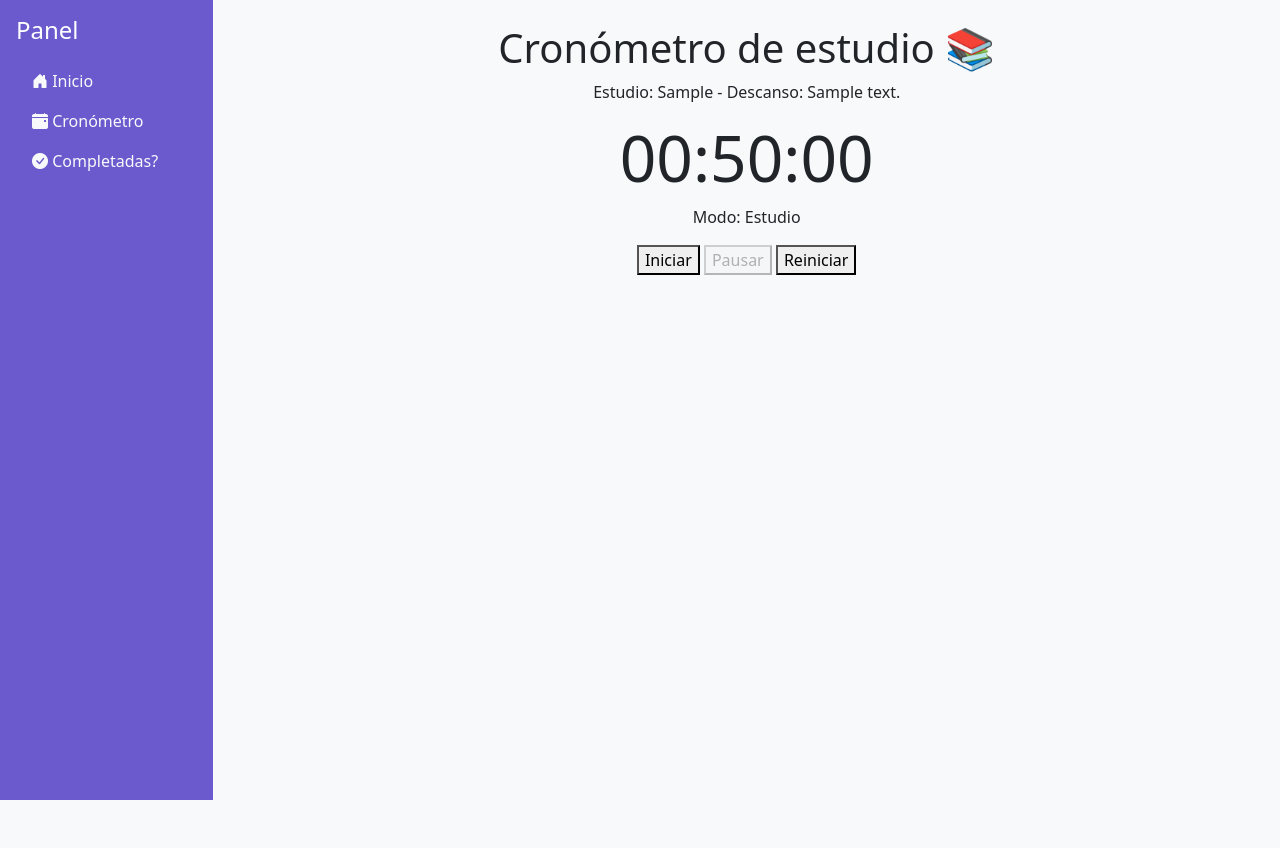
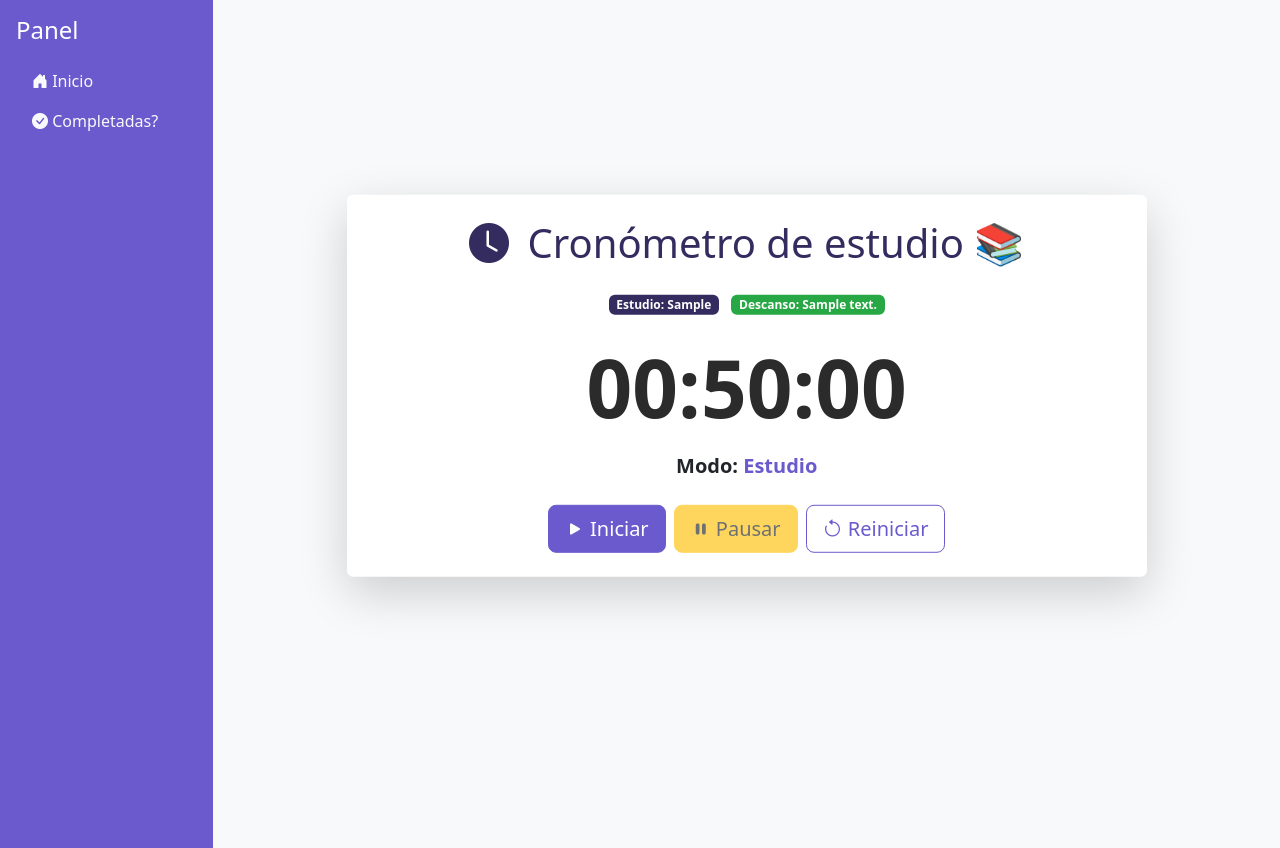
Before and after one commit to Nadia-Carrasco1/DueDate-, a Django app: template Interfaz/templates/cronometro_page.html in a window 1280 px wide. Shown: the part 56-904 px from the top of the page. Before the commit the page ends 856 px from the top, so only its background shows below. Run offline with Django 5.2, Linux system fonts and the light colour scheme; the template is opened without the code that fills it: most values are stand-ins (such as "Sample title", 1, 10 or a date in 2020).

Commit message:
CSS de cronometro y url en context processors

```diff
--- a/Interfaz/context_processors.py
+++ b/Interfaz/context_processors.py
@@ -1,7 +1,8 @@
 # Interfaz/context_processors.py
-from .models import CalendarioPage
+from .models import CalendarioPage, CronometroPage
 
 def global_pages(request):
     return {
-        "calendario_page": CalendarioPage.objects.live().first()
+        "calendario_page": CalendarioPage.objects.live().first(),
+        "cronometro_page": CronometroPage.objects.live().first(),
     }
--- a/Interfaz/templates/Base.html
+++ b/Interfaz/templates/Base.html
@@ -68,11 +68,10 @@
     </li>
 
     <li class="nav-item">
-      <a class="nav-link" href="cronometro/">
-        <i class="bi bi-calendar-event-fill"></i> Cronómetro
-      </a>
       {% if cronometro_page %}
-
+        <a class="nav-link" href="cronometro/">
+          <i class="bi bi-clock-fill"></i> Cronómetro
+        </a>
       {% endif %}
     </li>
 
--- a/Interfaz/templates/cronometro_page.html
+++ b/Interfaz/templates/cronometro_page.html
@@ -1,19 +1,86 @@
 {% extends "Base.html" %}
 
 {% block content %}
-    <div style="max-width: 600px; margin: 0 auto; text-align: center;">
-    <h1>Cronómetro de estudio 📚</h1>
-    <p>Estudio: {{ page.tiempo_estudio }} - Descanso: {{ page.tiempo_descanso }}</p>
+    <style>
+        .text-main-violet {
+            color: #6a5acd !important;
+        }
+        .text-main-black {
+            color: rgb(44, 43, 43) !important;
+        }
+        .btn-main-violet {
+            background-color: #6a5acd !important;
+            border-color: #6a5acd !important;
+            color: #fff !important;
+        }
+        .btn-outline-main-violet {
+            color: #6a5acd !important;
+            border-color: #6a5acd !important;
+        }
 
-    <h2 id="tiempo-visor" style="font-size: 4em;">00:00:00</h2>
-    <p id="modo-actual">Modo: Estudio</p>
+        .text-dark-violet {
+            color: #342c5f !important;
+        }
+        .bg-dark-violet {
+            background-color: #342c5f !important;
+            color: #fff !important;
+        }
+        .bg-green {
+            background-color: #28a745 !important;
+            color: #fff !important;
+        }
+        .text-green {
+            color: #28a745 !important;
+        }
 
-    <div>
-        <button id="btn-iniciar">Iniciar</button>
-        <button id="btn-pausar" disabled>Pausar</button>
-        <button id="btn-reiniciar">Reiniciar</button>
-    </div>
+        .btn-main-violet:hover, .btn-main-violet:focus {
+            background-color: #342c5f !important;
+            border-color: #342c5f !important;
+            color: #fff !important;
+            opacity: 0.9;
+        }
 
+        .nudge-up {
+            transform: translateY(-10%);
+        }
+    </style>
+
+    <div class="d-flex justify-content-center align-items-center min-vh-100 w-100">
+
+        <div class="container p-4 rounded shadow-lg bg-white nudge-up" style="max-width: 800px;">
+
+            <h1 class="text-center mb-4 text-dark-violet">
+                <i class="bi bi-clock-fill me-2"></i> Cronómetro de estudio 📚
+            </h1>
+
+            <p class="text-center text-muted mb-4">
+                <span class="badge bg-dark-violet me-2">Estudio: {{ page.tiempo_estudio }}</span>
+                <span class="badge bg-green">Descanso: {{ page.tiempo_descanso }}</span>
+            </p>
+
+            <div class="text-center mb-3">
+                <h2 id="tiempo-visor" class="display-1 fw-semibold text-main-black">00:00:00</h2>
+            </div>
+
+            <p id="modo-actual" class="text-center fs-5 fw-semibold mb-4">
+                Modo: <span class="text-main-violet">Estudio</span>
+            </p>
+
+            <div class="d-grid gap-2 d-md-flex justify-content-md-center">
+
+                <button id="btn-iniciar" class="btn btn-lg btn-main-violet">
+                    <i class="bi bi-play-fill"></i> Iniciar
+                </button>
+
+                <button id="btn-pausar" class="btn btn-lg btn-warning text-dark" disabled>
+                    <i class="bi bi-pause-fill"></i> Pausar
+                </button>
+
+                <button id="btn-reiniciar" class="btn btn-lg btn-outline-main-violet">
+                    <i class="bi bi-arrow-counterclockwise"></i> Reiniciar
+                </button>
+
+            </div>
     <script>
         const tiempoEstudioInicial = {{ page.tiempo_estudio.total_seconds|default:3000|floatformat:0 }}; // 50 minutos
         const tiempoDescansoInicial = {{ page.tiempo_descanso.total_seconds|default:600|floatformat:0 }}; // 10 minutos
```
